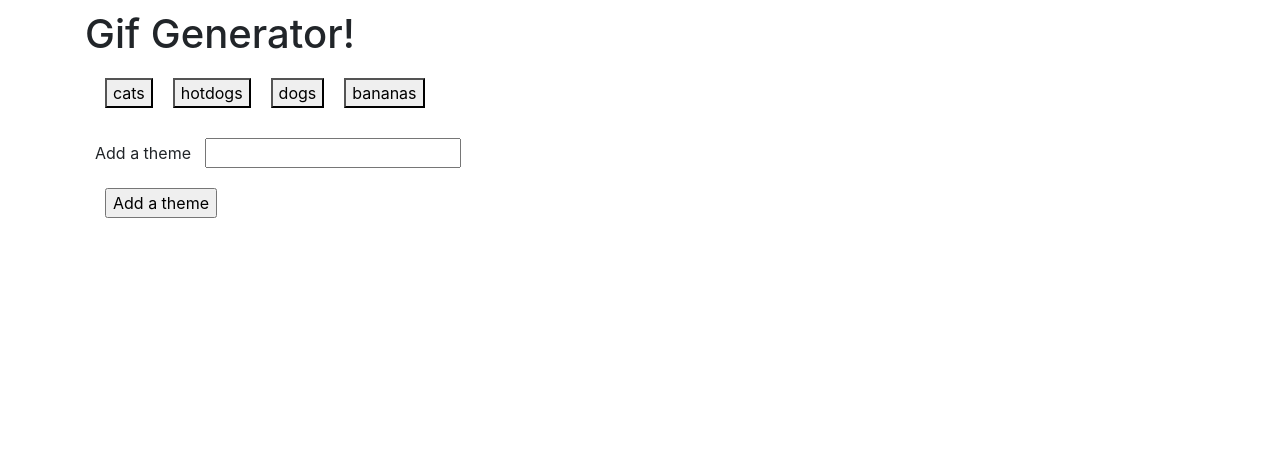
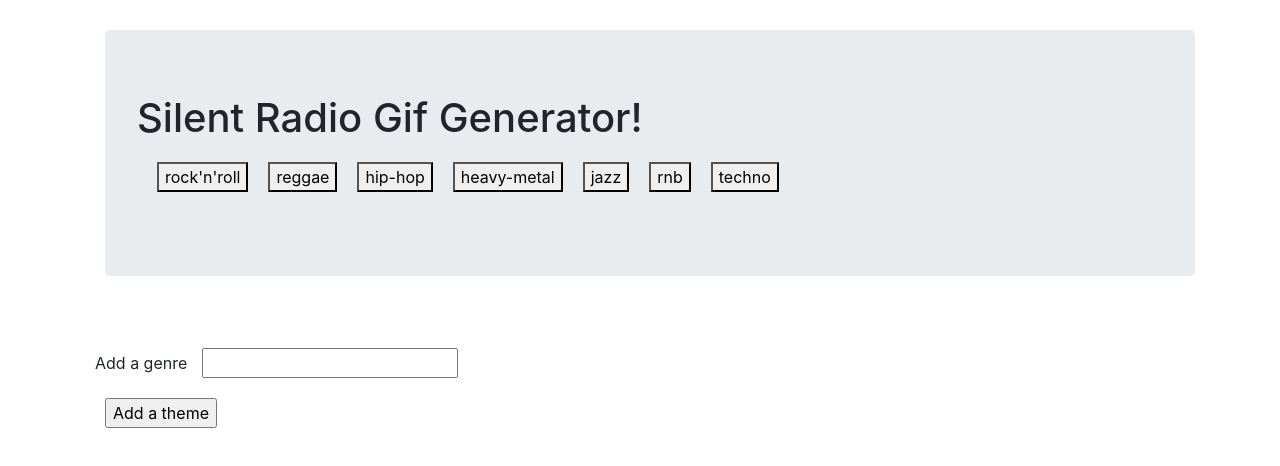
Before and after one commit to DoctorSlow/GiphyGenerator, a plain HTML site: page index.html in a window 1280 px wide. Drawn offline with nearby package versions, Linux system fonts and the light colour scheme; no server answers.

Commit message:
theme update

```diff
--- a/assets/css/style.css
+++ b/assets/css/style.css
@@ -4,3 +4,20 @@ form,
 input {
     margin: 10px;
 }
+
+body,
+html {
+    height: 100%;
+}
+
+.bg {
+    background-image: url("../images/Radio.png");
+    height: 100%;
+    background-position: center;
+    background-repeat: no-repeat;
+    background-size: cover;
+}
+
+/* .jumbotron {
+    background: transparent;
+} */
--- a/assets/javascript/app.js
+++ b/assets/javascript/app.js
@@ -1,6 +1,6 @@
 $(document).ready(function () {
 
-    var topics = ["cats", "hotdogs", "dogs", "bananas"];
+    var topics = ["rock'n'roll", "reggae", "hip-hop", "heavy-metal", "jazz", "rnb", "techno"];
     var gifs;
 
     function displayGifs() {
@@ -47,3 +47,91 @@ $(document).ready(function () {
     renderButtons();
     displayGifs();
 });
+
+
+// ###
+// Overview
+
+// In this assignment, you 'll use the GIPHY API to make a dynamic web page that populates with gifs of your choice. To finish this task, you must call the GIPHY API and use JavaScript and jQuery to change the HTML of your site.
+
+//     ![GIPHY](Images / 1 - giphy.jpg)
+
+// ### Before You Begin
+
+// 1. ** Hit the GIPHY API ** .*Fool around with the GIPHY API.[Giphy API](https: //github.com/Giphy).
+//         *
+//         Be sure to read about these GIPHY parameters(hint, hint):
+//         *
+//         `q` *
+//         `limit` *
+//         `rating` *
+//         Like many APIs, GIPHY requires developers to use a key to access their API data.To use the GIPHY API, you 'll need a GIPHY account (don'
+//         t worry, it 's free!) and then obtain an API Key by [creating an app](https://developers.giphy.com/dashboard/?create=true). *
+//         Make sure you
+//         switch the protocol in the query URL from ** `http to https` ** , or the app may not work properly when deployed to Github Pages.
+
+//         2. ** [Watch the demo video](homework_demo.mov) **
+
+//         *
+//         You should have a high - level understanding of how this assignment works before attempting to code it.
+
+//         ###Instructions
+
+//         1. Before you can make any part of our site work, you need to create an array of strings, each one related to a topic that interests you.Save it to a variable called `topics`.*We chose animals
+//         for our theme, but you can make a list to your own liking.
+
+//         2. Your app should take the topics in this array and create buttons in your HTML.*Try using a loop that appends a button
+//         for each string in the array.
+
+//         3. When the user clicks on a button, the page should grab 10 static, non - animated gif images from the GIPHY API and place them on the page.
+
+//         4. When the user clicks one of the still GIPHY images, the gif should animate.If the user clicks the gif again, it should stop playing.
+
+//         5. Under every gif, display its rating(PG, G, so on).*This data is provided by the GIPHY API.*Only once you get images displaying with button presses should you move on to the next step.
+
+//         6. Add a form to your page takes the value from a user input box and adds it into your `topics`
+//         array.Then make a
+//         function call that takes each topic in the array remakes the buttons on the page.
+
+//         7. Deploy your assignment to Github Pages.
+
+//         8. ** Rejoice ** !You just made something really cool.
+
+//         -
+//         - -
+
+//         ###Minimum Requirements
+
+//         Attempt to complete homework assignment as described in instructions.If unable to complete certain portions, please pseudocode these portions to describe what remains to be completed.
+
+//         -
+//         - -
+
+//         ###Create a README.md
+
+//         Add a `README.md`
+//         to your repository describing the project.Here are some resources
+//         for creating your `README.md`.Here are some resources to help you along the way:
+
+//         *
+//         [About READMEs](https: //help.github.com/articles/about-readmes/)
+
+//             *
+//             [Mastering Markdown](https: //guides.github.com/features/mastering-markdown/)
+
+//                 - - -
+
+//                 ###Add To Your Portfolio
+
+//                 After completing the homework please add the piece to your portfolio.Make sure to add a link to your updated portfolio in the comments section of your homework so the TAs can easily ensure you completed this step when they are grading the assignment.To receive an 'A'
+//                 on any assignment, you must link to it from your portfolio.
+
+//                 -
+//                 - -
+
+//                 ###One More Thing
+
+//                 If you have any questions about this project or the material we have covered, please post them in the community channels in slack so that your fellow developers can help you!If you 're still having trouble, you can come to office hours for assistance from your instructor and TAs.
+
+//                 **
+//                 Good Luck! **
--- a/index.html
+++ b/index.html
@@ -13,23 +13,31 @@
     <!-- jquery CDN -->
     <script src="https://cdnjs.cloudflare.com/ajax/libs/jquery/3.2.1/jquery.min.js"></script>
 
-    <title>Giphy Generator App</title>
+    <title>Silent Radio Gif Generator</title>
 
 </head>
 
 <body>
     <div class="container">
-        <h1>Gif Generator!</h1>
-
+        <div class="row">
+            <div class="col-lg-offset-2 col-lg-12">
+                <div class="jumbotron">
+                    <h1>Silent Radio Gif Generator!</h1>
                     <div id="buttons-view"></div>
-
+                </div>
+            </div>
+        </div>
+        <div class="container">
+            <div class="row">
                 <form id="theme-form">
-            <label for="theme-input">Add a theme</label>
+                    <label for="theme-input">Add a genre</label>
                     <input type="text" id="theme-input">
                     <br>
                     <input id="add-theme" type="submit" value="Add a theme">
                 </form>
                 <div id="themes-view"></div>
+            </div>
+        </div>
     </div>
 
     <script type="text/javascript" src="assets/javascript/app.js"></script>
```
Also changed, not shown: assets/images/Radio.png (added), 1 other file. Lines whose indentation alone changed are shown as unchanged.
